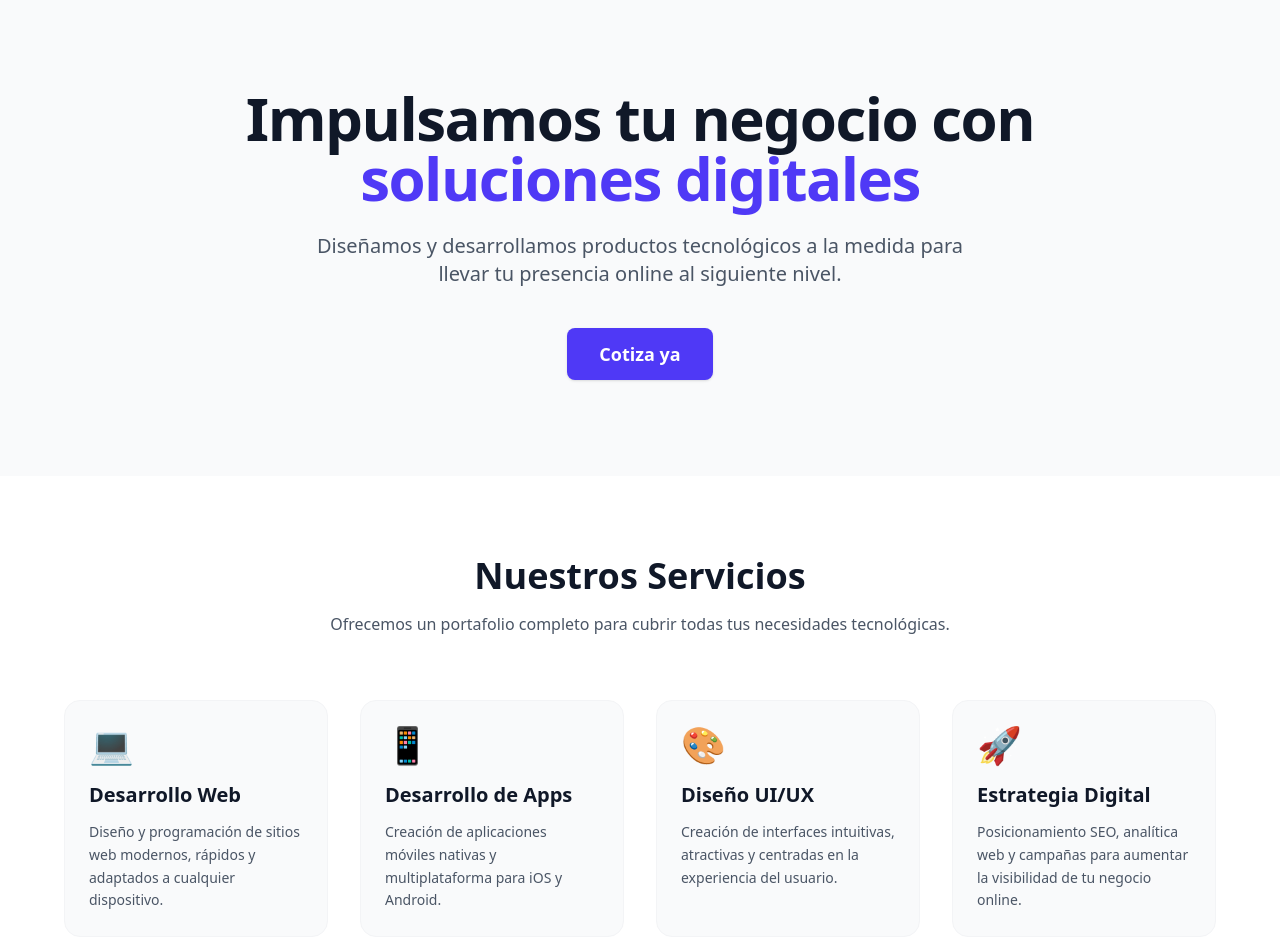
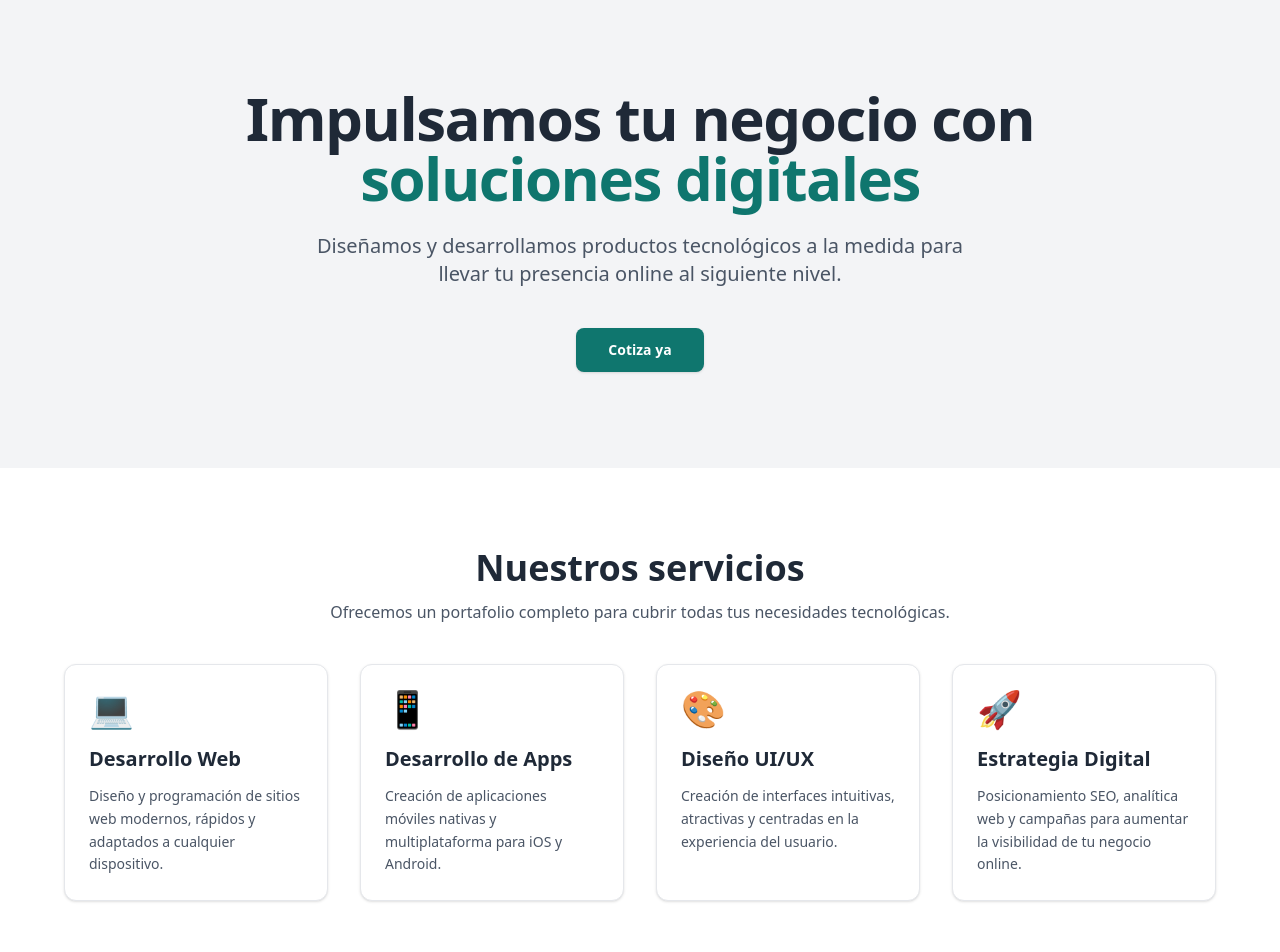
Before and after one commit to Marcos-Argel/Landing-Page-Recuperacion, a React (Vite) app: page / in a window 1280 px wide. Shown: the part 4280-5232 px from the top of the page. Built offline with nearby package versions, Linux system fonts and the light colour scheme.

Commit message:
Ajustes de integración: ids inicio/servicios, Cotiza ya a contacto, colores y componentes del proyecto

```diff
--- a/src/components/sections/Hero.jsx
+++ b/src/components/sections/Hero.jsx
@@ -1,17 +1,20 @@
+import Button from '../ui/Button.jsx'
+
+// Sección principal: lo primero que ve el usuario
 export default function Hero() {
   return (
-    <section className="bg-gray-50 py-24 px-6 text-center">
-      <div className="max-w-4xl mx-auto">
-        <h1 className="text-4xl md:text-6xl font-extrabold text-gray-900 tracking-tight mb-6">
-          Impulsamos tu negocio con <span className="text-indigo-600">soluciones digitales</span>
+    <section id="inicio" className="bg-soft px-6 py-24 text-center">
+      <div className="mx-auto max-w-4xl">
+        <h1 className="mb-6 text-4xl font-extrabold tracking-tight text-ink md:text-6xl">
+          Impulsamos tu negocio con <span className="text-primary">soluciones digitales</span>
         </h1>
-        <p className="text-lg md:text-xl text-gray-600 mb-10 max-w-2xl mx-auto">
+        <p className="mx-auto mb-10 max-w-2xl text-lg text-gray-600 md:text-xl">
           Diseñamos y desarrollamos productos tecnológicos a la medida para llevar tu presencia online al siguiente nivel.
         </p>
-        <button className="bg-indigo-600 text-white font-semibold py-3 px-8 rounded-lg shadow-sm hover:bg-indigo-700 transition-colors text-lg">
+        <Button href="#contacto" className="px-8 py-3 text-lg shadow-sm">
           Cotiza ya
-        </button>
+        </Button>
       </div>
     </section>
-  );
+  )
 }
--- a/src/components/sections/Services.jsx
+++ b/src/components/sections/Services.jsx
@@ -1,29 +1,30 @@
-import { services } from "../../data/services";
+import Card from '../ui/Card.jsx'
+import SectionTitle from '../ui/SectionTitle.jsx'
+import { services } from '../../data/services'
 
 export default function Services() {
   return (
-    <section className="py-20 px-6 bg-white">
-      <div className="max-w-6xl mx-auto">
-        <div className="text-center mb-16">
-          <h2 className="text-3xl md:text-4xl font-bold text-gray-900 mb-4">Nuestros Servicios</h2>
-          <p className="text-gray-600 max-w-2xl mx-auto">
-            Ofrecemos un portafolio completo para cubrir todas tus necesidades tecnológicas.
-          </p>
-        </div>
+    <section id="servicios" className="bg-white px-6 py-20">
+      <div className="mx-auto max-w-6xl">
+        <SectionTitle
+          title="Nuestros servicios"
+          subtitle="Ofrecemos un portafolio completo para cubrir todas tus necesidades tecnológicas."
+        />
 
-        <div className="grid grid-cols-1 md:grid-cols-2 lg:grid-cols-4 gap-8">
+        {/* 1 columna en celular, 2 en tablet, 4 en computador */}
+        <div className="grid grid-cols-1 gap-8 md:grid-cols-2 lg:grid-cols-4">
           {services.map((service) => (
-            <div
+            <Card
               key={service.id}
-              className="p-6 bg-gray-50 rounded-2xl border border-gray-100 hover:shadow-lg hover:-translate-y-1 transition-all duration-300 text-center md:text-left"
+              className="text-center transition-all duration-300 hover:-translate-y-1 hover:shadow-lg md:text-left"
             >
-              <div className="text-4xl mb-4">{service.icon}</div>
-              <h3 className="text-xl font-semibold text-gray-900 mb-3">{service.title}</h3>
-              <p className="text-gray-600 leading-relaxed text-sm">{service.description}</p>
-            </div>
+              <div className="mb-4 text-4xl">{service.icon}</div>
+              <h3 className="mb-3 text-xl font-semibold text-ink">{service.title}</h3>
+              <p className="text-sm leading-relaxed text-gray-600">{service.description}</p>
+            </Card>
           ))}
         </div>
       </div>
     </section>
-  );
+  )
 }
```
